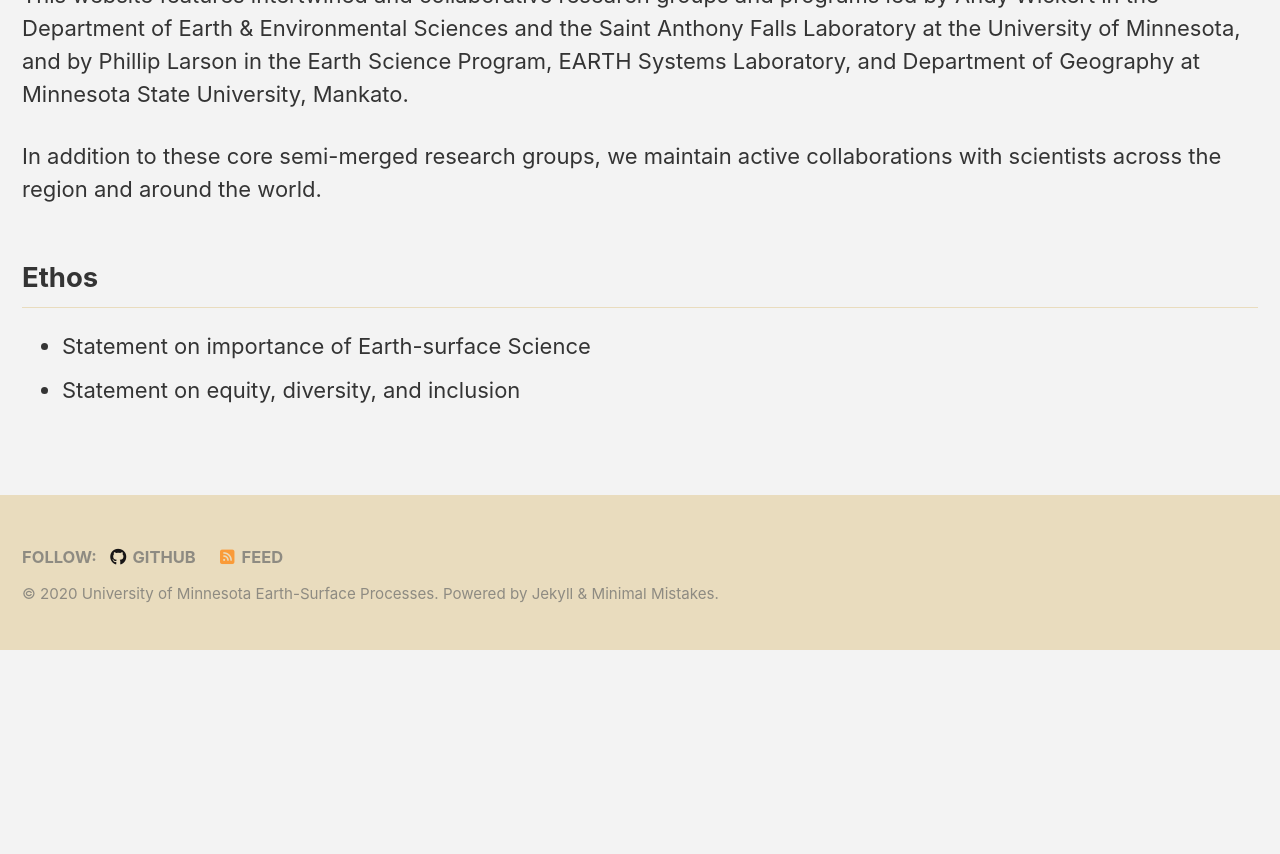
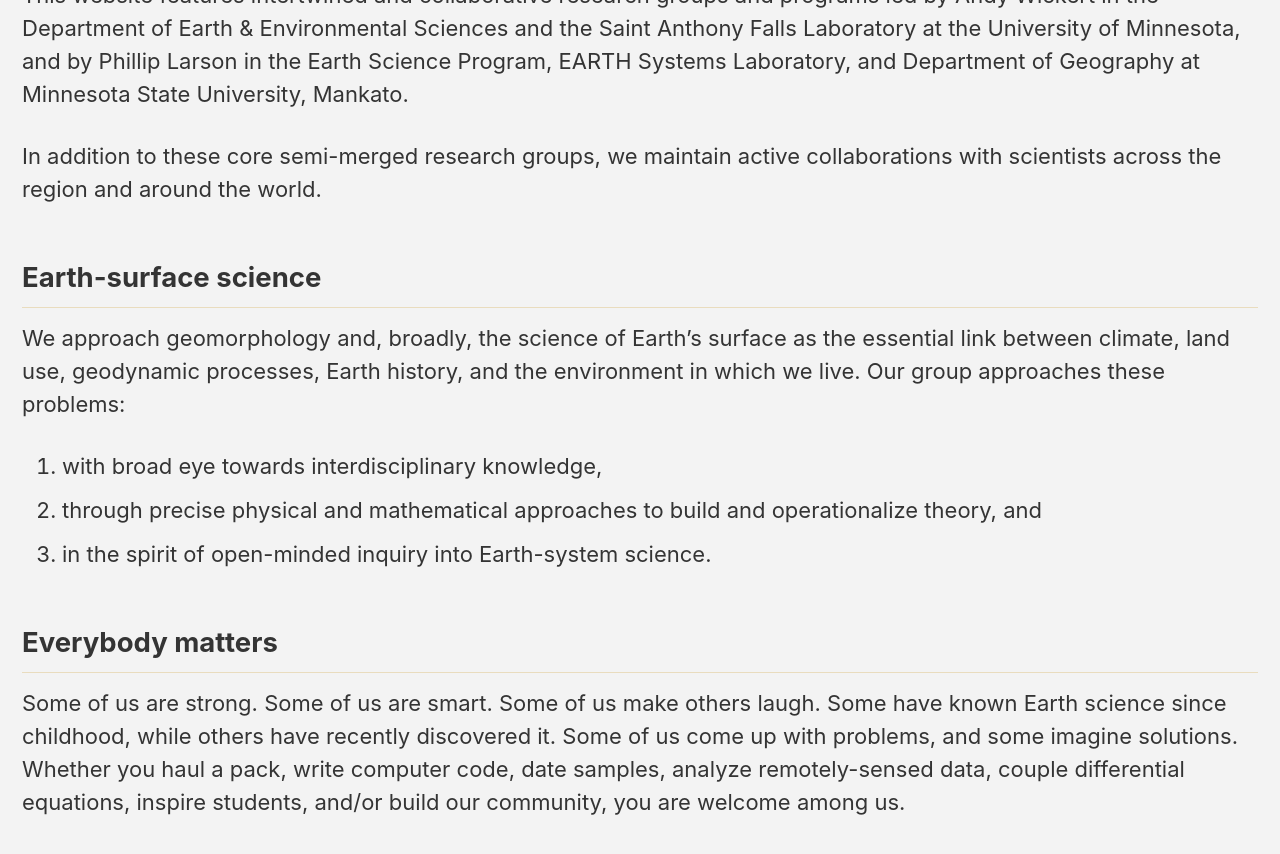
Before and after one commit to MNiMORPH/MNiMORPH.github.io, a Jekyll site: the page built from _pages/index.md, in a window 1280 px wide and 900 px high, scrolled down 786 px. Shown: the top 854 px of the window. Built offline with Jekyll 4.4.1, drawn with Linux system fonts in a browser that asks for light colours; cached includes are drawn as plain includes; nearby versions of some CDN libraries; before the commit the page ends 1436 px from its top, so only the background shows below that.

Commit message:
Earth-system science & everybody matters

```diff
--- a/_pages/index.md
+++ b/_pages/index.md
@@ -25,7 +25,13 @@
 
 In addition to these core semi-merged research groups, we maintain active collaborations with scientists across the region and around the world.
 
-## Ethos
+## Earth-surface science
 
-* Statement on importance of Earth-surface Science
-* Statement on equity, diversity, and inclusion
+We approach geomorphology and, broadly, the science of Earth's surface as the essential link between climate, land use, geodynamic processes, Earth history, and the environment in which we live. Our group approaches these problems:
+1. with broad eye towards interdisciplinary knowledge,
+2. through precise physical and mathematical approaches to build and operationalize theory, and
+3. in the spirit of open-minded inquiry into Earth-system science.
+
+## Everybody matters
+
+Some of us are strong. Some of us are smart. Some of us make others laugh. Some have known Earth science since childhood, while others have recently discovered it. Some of us come up with problems, and some imagine solutions. Whether you haul a pack, write computer code, date samples, analyze remotely-sensed data, couple differential equations, inspire students, and/or build our community, you are welcome among us.
```
